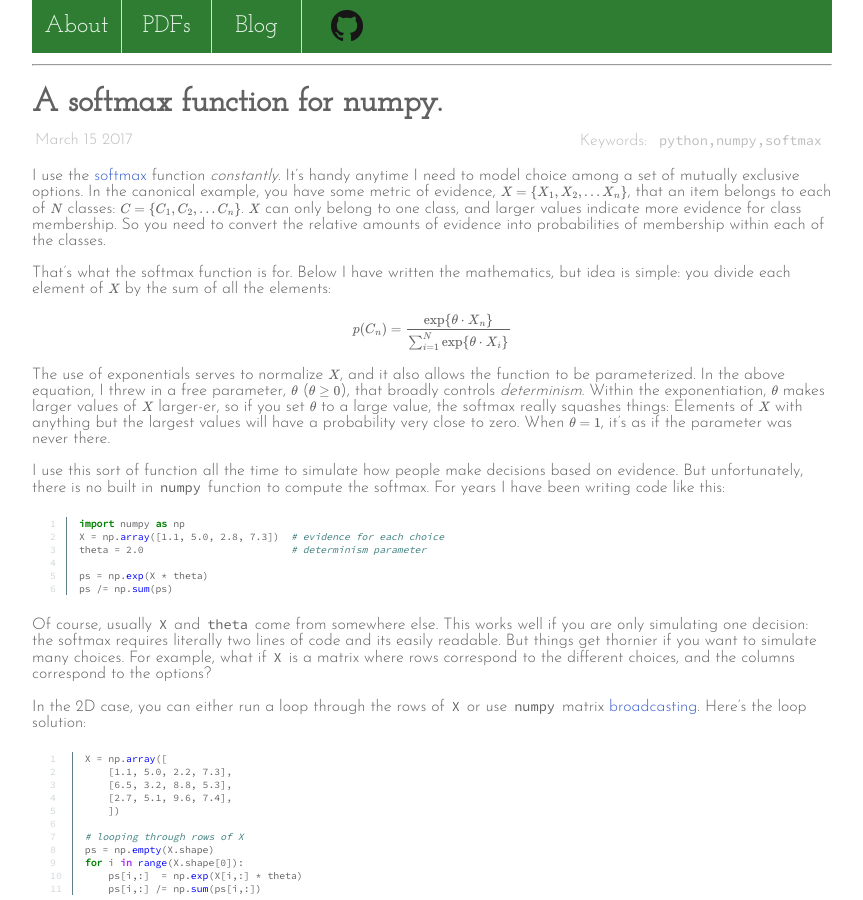
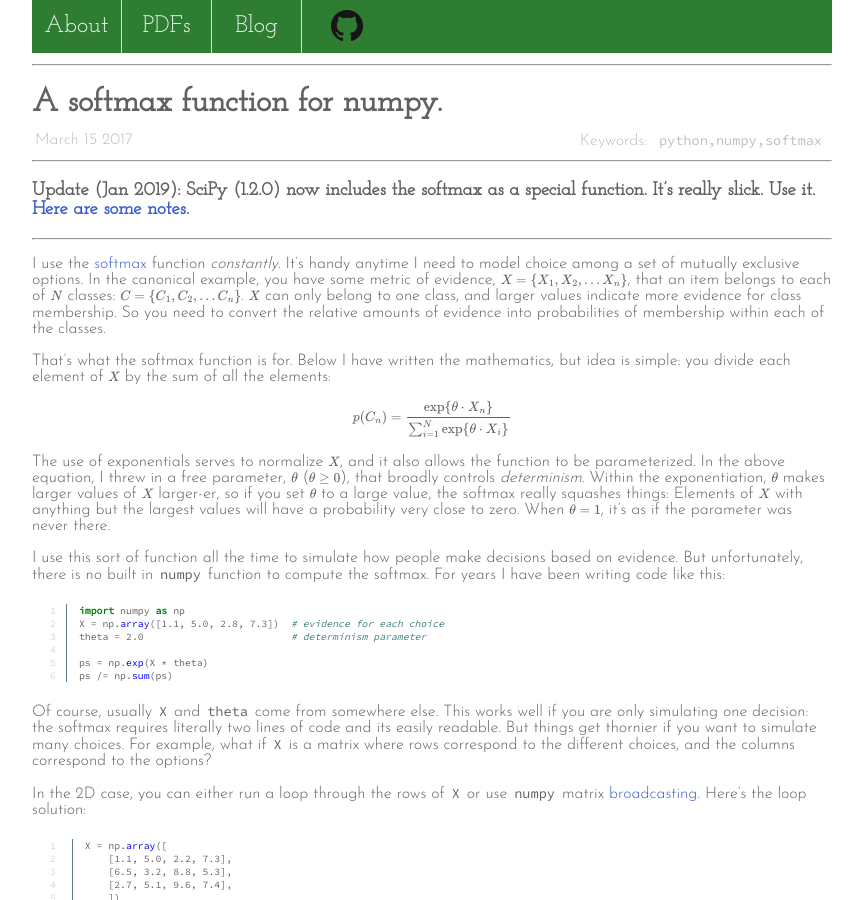
Before and after one commit to nolanbconaway/nolanbconaway.github.io, a Jekyll site: the page built from _posts/2017-3-15-softmax-numpy.md, in a window 1280 px wide and 900 px high. Shown: the whole window, without its empty margins (208-1071 px from the left). Built offline with Jekyll 4.4.1, drawn with Linux system fonts in a browser that asks for light colours; formulas are drawn with MathJax 3.

Commit message:
add update to old softmax post

```diff
--- a/_posts/2017-3-15-softmax-numpy.md
+++ b/_posts/2017-3-15-softmax-numpy.md
@@ -8,6 +8,12 @@ type: blog
 layout: post
 mathy: true
 ---
+
+<hr>
+
+### Update (Jan 2019): SciPy (1.2.0) now includes the softmax as a special function. It's really slick. Use it. [Here are some notes](/blog/2019/softmax-numpy-update).
+
+<hr>
 
 I use the [softmax](https://en.wikipedia.org/wiki/Softmax_function) function _constantly_. It's handy anytime I need to model choice among a set of mutually exclusive options. In the canonical example, you have some metric of evidence, \\(X = \\{ X_1, X_2, ... X_n\\} \\), that an item belongs to each of \\(N\\) classes: \\( C = \\{C_1, C_2, ... C_n\\} \\). \\(X\\) can only belong to one class, and larger values indicate more evidence for class membership. So you need to convert the relative amounts of evidence into probabilities of membership within each of the classes.
 
```
Also changed, not shown: _posts/2019-01-05-softmax-numpy-update.md (+1 -1 lines).
